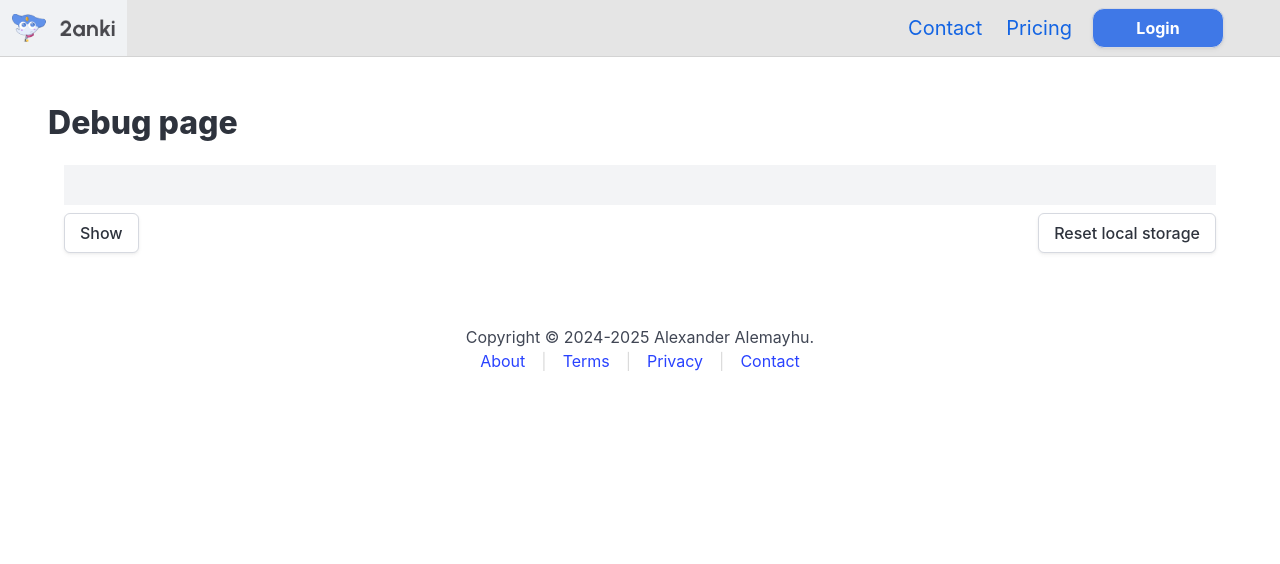
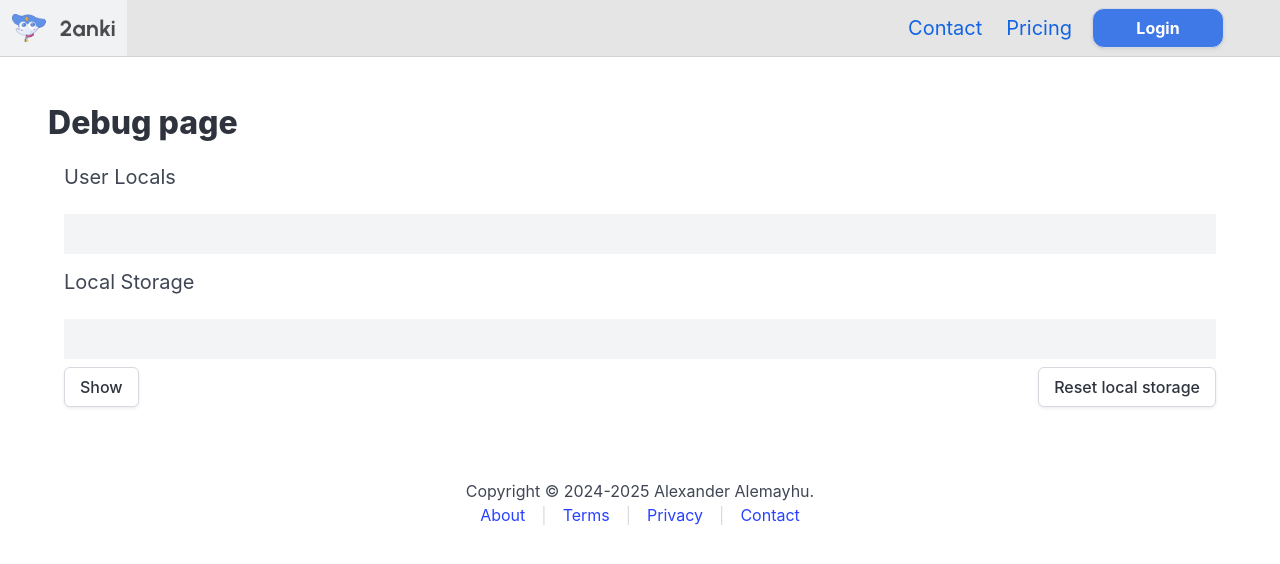
Before and after one commit to 2anki/web, a React app: page /debug in a window 1280 px wide. Shown: the top 564 px of the page. Built offline with nearby package versions, Linux system fonts and the light colour scheme; no server answers.

Commit message:
chore: show user local in debug

```diff
--- a/src/pages/DebugPage/DebugPage.tsx
+++ b/src/pages/DebugPage/DebugPage.tsx
@@ -1,9 +1,11 @@
 import React, { useState } from 'react';
 import { getKeys } from './helpers/getKeys';
 import { ErrorPresenter } from '../../components/errors/ErrorPresenter';
+import { useUserLocals } from '../../lib/hooks/useUserLocals';
 
 export function DebugPage() {
   const [show, setShow] = useState(false);
+  const { data } = useUserLocals();
 
   const resetLocalStorage = () => {
     localStorage.clear();
@@ -14,6 +16,10 @@ export function DebugPage() {
     <section className="section">
       <h1 className="title">Debug page</h1>
       <div className="container">
+        <h2 className="subtitle">User Locals</h2>
+        <pre>{JSON.stringify(data, null, 2)}</pre>
+
+        <h2 className="subtitle mt-4">Local Storage</h2>
         <pre>
           {getKeys(localStorage).map(
             (key) =>
@@ -24,20 +30,26 @@ export function DebugPage() {
         </pre>
         <div className="buttons is-justify-content-space-between mt-2">
           <div className="control">
-            <button className="button" type="button" onClick={() => setShow(!show)}>
+            <button
+              className="button"
+              type="button"
+              onClick={() => setShow(!show)}
+            >
               {show ? 'Hide' : 'Show'}
             </button>
-            {
-              show && <ErrorPresenter error={new Error('This is a test error')} />
-            }
-
+            {show && (
+              <ErrorPresenter error={new Error('This is a test error')} />
+            )}
           </div>
 
           <div className="control">
-            <button className="button" type="button" onClick={resetLocalStorage}>
+            <button
+              className="button"
+              type="button"
+              onClick={resetLocalStorage}
+            >
               Reset local storage
             </button>
-
           </div>
         </div>
       </div>
```
